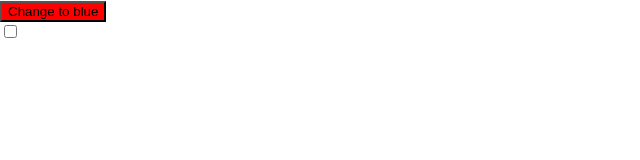
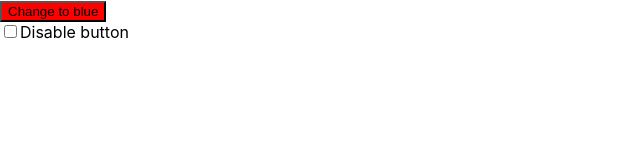
Before and after one commit to tnncodes/bonnie-jest-rtl, a React (Create React App) app in the folder 1-color-button/: page / in a window 1280 px wide. Shown: the top 160 px of the page, without its empty margins (0-640 px from the left). Built offline with nearby package versions, Linux system fonts and the light colour scheme; the HTML template or start-up script is replaced by a standard one.

Commit message:
color-button: finding checkbox with label

```diff
--- a/1-color-button/src/App.js
+++ b/1-color-button/src/App.js
@@ -17,9 +17,11 @@ const App = () => {
       <br/>
       <input
         type='checkbox'
+        id='disable-button-checkbox'
         defaultChecked={disabled}
         onChange={(e) => setDisabled(e.target.checked)}
       />
+      <label htmlFor='disable-button-checkbox'>Disable button</label>
     </div>
   );
 }
```
Also changed, not shown: 1 other file (tests, documents, lock files or other folders).
